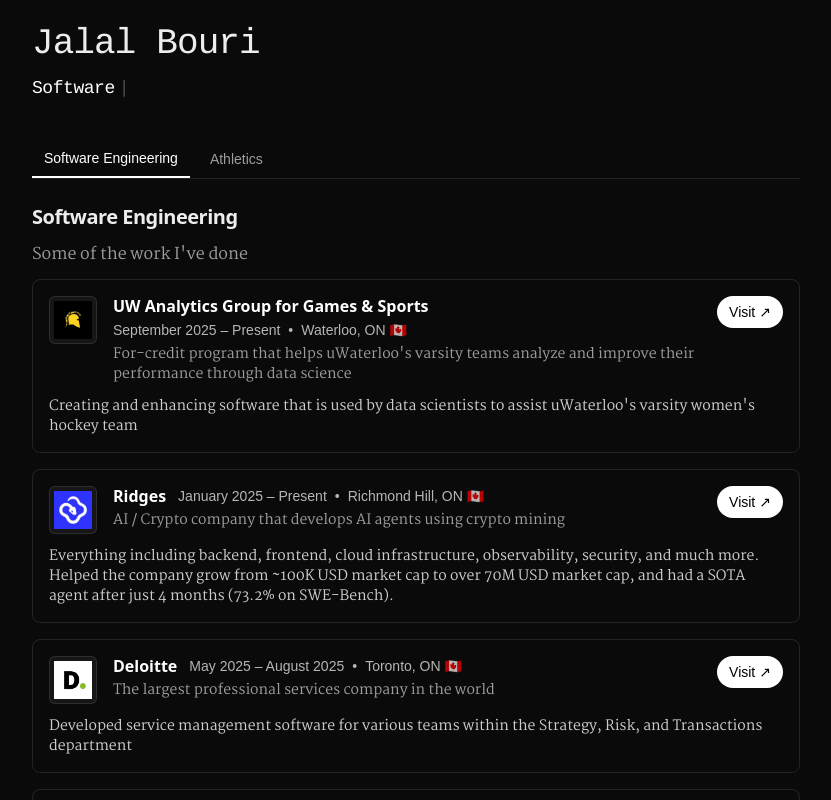
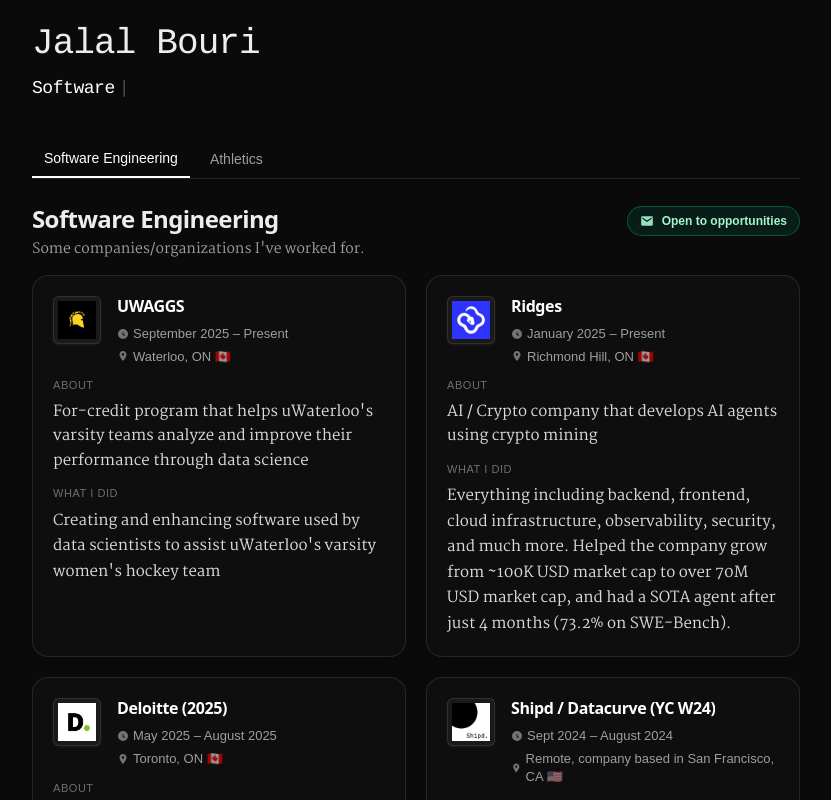
Before and after one commit to jzbouri/personal-website, a Next.js app: page / in a window 1280 px wide. Shown: the top 800 px of the page, without its empty margins (224-1055 px from the left). Built offline with nearby package versions, Linux system fonts and the light colour scheme; a web font is replaced by a local one.

Commit message:
redesign the experiences components

```diff
--- a/components/experience/ExperienceCard.tsx
+++ b/components/experience/ExperienceCard.tsx
@@ -10,9 +10,13 @@
 
 export default function ExperienceCard({ item }: ExperienceCardProps) {
   return (
-    <article className="group rounded-lg border border-white/10 p-4 transition-colors hover:border-white/20">
-      <div className="flex items-start gap-4">
-        <div className="relative h-12 w-12 shrink-0 overflow-hidden rounded-md border border-white/10 bg-white/5">
+    <Link href={item.companyUrl} target="_blank" rel="noreferrer noopener" aria-label={`Visit ${item.companyName} website`} className="group block h-full rounded-2xl focus:outline-none focus-visible:ring-2 focus-visible:ring-white/40">
+      <article className="relative flex h-full flex-col overflow-hidden rounded-2xl border border-white/10 bg-white/[0.02] p-4 transition-all duration-300 hover:border-white/20 hover:bg-white/[0.03] sm:p-5 cursor-pointer">
+        <div className="pointer-events-none absolute inset-0 opacity-0 transition-opacity duration-500 group-hover:opacity-100" aria-hidden>
+          <div className="absolute inset-0 bg-[radial-gradient(120%_120%_at_0%_0%,rgba(96,165,250,0.16),transparent_60%),radial-gradient(120%_120%_at_100%_100%,rgba(34,211,238,0.16),transparent_60%),radial-gradient(140%_140%_at_100%_0%,rgba(192,132,252,0.16),transparent_60%)]" />
+        </div>
+      <div className="relative z-10 flex items-start gap-4">
+        <div className="relative h-12 w-12 shrink-0 overflow-hidden rounded-md border border-white/10 bg-white/5 shadow-sm shadow-white/5">
           <Image
             src={item.companyLogoSrc}
             alt={`${item.companyName} logo`}
@@ -22,50 +26,40 @@
           />
         </div>
         <div className="min-w-0 flex-1">
-          <div className="flex flex-wrap items-center gap-x-3 gap-y-1">
-            <h3 className="text-base font-semibold leading-tight text-white">
+          <div className="flex items-start gap-3">
+            <h3 className="truncate text-base font-semibold leading-tight tracking-tight text-white">
               {item.companyName}
             </h3>
-            <div className="flex items-center gap-2 text-sm text-white/70">
-              <span>
-                {item.startDate} – {item.endDate}
+          </div>
+          <div className="mt-2 flex flex-wrap items-center gap-x-4 gap-y-1 text-[13px] text-white/60">
+            <span className="flex items-center gap-1">
+              <svg width="12" height="12" viewBox="0 0 24 24" fill="currentColor" className="opacity-70" aria-hidden>
+                <path d="M12 8a1 1 0 0 1 1 1v3.382l2.447 1.224a1 1 0 1 1-.894 1.788l-3-1.5A1 1 0 0 1 11 13V9a1 1 0 0 1 1-1zm0-6a10 10 0 1 0 0 20 10 10 0 0 0 0-20z"/>
+              </svg>
+              <span className="whitespace-nowrap">{item.startDate} – {item.endDate}</span>
+            </span>
+            {item.location ? (
+              <span className="flex min-w-0 items-center gap-1">
+                <svg width="12" height="12" viewBox="0 0 24 24" fill="currentColor" className="opacity-70" aria-hidden>
+                  <path d="M12 2C8.134 2 5 5.134 5 9c0 5.25 7 13 7 13s7-7.75 7-13c0-3.866-3.134-7-7-7zm0 9.5a2.5 2.5 0 1 1 0-5 2.5 2.5 0 0 1 0 5z"/>
+                </svg>
+                <span className="max-w-full break-words leading-snug">{item.location}</span>
               </span>
-              {item.location ? <span aria-hidden>•</span> : null}
-              {item.location ? (
-                <span className="whitespace-nowrap">{item.location}</span>
-              ) : null}
-            </div>
+            ) : null}
           </div>
-          <p className="mt-1 line-clamp-2 text-sm text-white/60">
-            {item.companyDescription}
-          </p>
         </div>
-        <Link
-          href={item.companyUrl}
-          target="_blank"
-          rel="noreferrer noopener"
-          aria-label={`Visit ${item.companyName} website`}
-          className="ml-auto hidden items-center gap-1 rounded-full bg-white px-3 py-1.5 text-sm font-medium text-black transition-colors hover:bg-white/90 focus:outline-none focus-visible:ring-2 focus-visible:ring-white/40 sm:inline-flex"
-        >
-          Visit
-          <span aria-hidden>↗</span>
-        </Link>
       </div>
 
-      <p className="mt-3 text-sm text-white/80">{item.roleDescription}</p>
+      <div className="mt-3 space-y-1.5">
+        <div className="text-[11px] uppercase tracking-wider text-white/40">About</div>
+        <p className="text-[15px] leading-relaxed text-white/85">{item.companyDescription}</p>
+      </div>
 
-      <div className="mt-4 sm:hidden">
-        <Link
-          href={item.companyUrl}
-          target="_blank"
-          rel="noreferrer noopener"
-          aria-label={`Visit ${item.companyName} website`}
-          className="inline-flex w-full justify-center gap-1 rounded-full bg-white px-3 py-2 text-sm font-medium text-black transition-colors hover:bg-white/90 focus:outline-none focus-visible:ring-2 focus-visible:ring-white/40"
-        >
-          Visit
-          <span aria-hidden>↗</span>
-        </Link>
+      <div className="mt-3 space-y-1.5">
+        <div className="text-[11px] uppercase tracking-wider text-white/40">What I did</div>
+        <p className="relative z-10 text-[15px] leading-[1.7] text-white/85">{item.roleDescription}</p>
       </div>
     </article>
+    </Link>
   );
 }
--- a/components/experience/ExperienceList.tsx
+++ b/components/experience/ExperienceList.tsx
@@ -18,7 +18,7 @@
   }
 
   return (
-    <div className="grid grid-cols-1 gap-4">
+    <div className="grid grid-cols-1 items-stretch gap-4 sm:gap-5 md:grid-cols-2">
       {items.map((item) => (
         <ExperienceCard key={item.id} item={item} />
       ))}
--- a/components/sections/SoftwareEngineering.tsx
+++ b/components/sections/SoftwareEngineering.tsx
@@ -6,12 +6,12 @@
 const experiences: ExperienceItem[] = [
   {
     id: "uwaggs",
-    companyName: "UW Analytics Group for Games & Sports",
+    companyName: "UWAGGS",
     companyLogoSrc: "/uwaggs_logo.jpeg",
     companyDescription: "For-credit program that helps uWaterloo's varsity teams analyze and improve their performance through data science",
     startDate: "September 2025",
     endDate: "Present",
-    roleDescription: "Creating and enhancing software that is used by data scientists to assist uWaterloo's varsity women's hockey team",
+    roleDescription: "Creating and enhancing software used by data scientists to assist uWaterloo's varsity women's hockey team",
     companyUrl: "https://www.uwaggs.ca/",
     location: "Waterloo, ON 🇨🇦",
   },
@@ -28,7 +28,7 @@
   },
   {
     id: "deloitte-2025",
-    companyName: "Deloitte",
+    companyName: "Deloitte (2025)",
     companyLogoSrc: "/deloitte_logo.png",
     companyDescription: "The largest professional services company in the world",
     startDate: "May 2025",
@@ -39,7 +39,7 @@
   },
   {
     id: "shipd",
-    companyName: "Shipd (a division of Datacurve, YC W24)",
+    companyName: "Shipd / Datacurve (YC W24)",
     companyLogoSrc: "/shipd_logo.jpeg",
     companyDescription: "A platform that allows users to create and solve unique data structures and algorithms problems",
     startDate: "Sept 2024",
@@ -50,7 +50,7 @@
   },
   {
     id: "deloitte-2024",
-    companyName: "Deloitte",
+    companyName: "Deloitte (2024)",
     companyLogoSrc: "/deloitte_logo.png",
     companyDescription: "The largest professional services company in the world",
     startDate: "May 2024",
@@ -85,10 +85,29 @@
 
 export default function SoftwareEngineering() {
   return (
-    <section className="space-y-3">
-      <h2 className="text-xl font-semibold tracking-tight">Software Engineering</h2>
-      <p className="text-white/60">Some of the work I've done</p>
-        <ExperienceList items={experiences} emptyState={<span>Add your experiences to see them here.</span>} />
-      </section>
+    <section className="space-y-4">
+      <div className="flex items-baseline justify-between">
+        <div>
+          <h2 className="text-2xl font-semibold tracking-tight">
+            Software Engineering
+          </h2>
+          <p className="mt-1 text-sm text-white/60">Some companies/organizations I've worked for.</p>
+        </div>
+        <div className="flex">
+          <a
+            href="mailto:jz.bouri@gmail.com"
+            className="inline-flex items-center gap-2 rounded-full border border-emerald-400/30 bg-emerald-400/10 px-3 py-1.5 text-xs font-semibold text-emerald-200 transition-colors hover:bg-emerald-400/20 hover:text-emerald-100 focus:outline-none focus-visible:ring-2 focus-visible:ring-emerald-400/50"
+            aria-label="Email Jalal about opportunities"
+          >
+            <svg width="14" height="14" viewBox="0 0 24 24" fill="currentColor" aria-hidden className="opacity-90">
+              <path d="M20 4H4c-1.103 0-2 .897-2 2v12a2 2 0 0 0 2 2h16a2 2 0 0 0 2-2V6c0-1.103-.897-2-2-2zm0 4.236-8 5.333-8-5.333V6l8 5.333L20 6v2.236z"/>
+            </svg>
+            <span className="hidden sm:inline">Open to opportunities</span>
+            <span className="sm:hidden">Contact</span>
+          </a>
+        </div>
+      </div>
+      <ExperienceList items={experiences} emptyState={<span>Add your experiences to see them here.</span>} />
+    </section>
   );
 }
```
